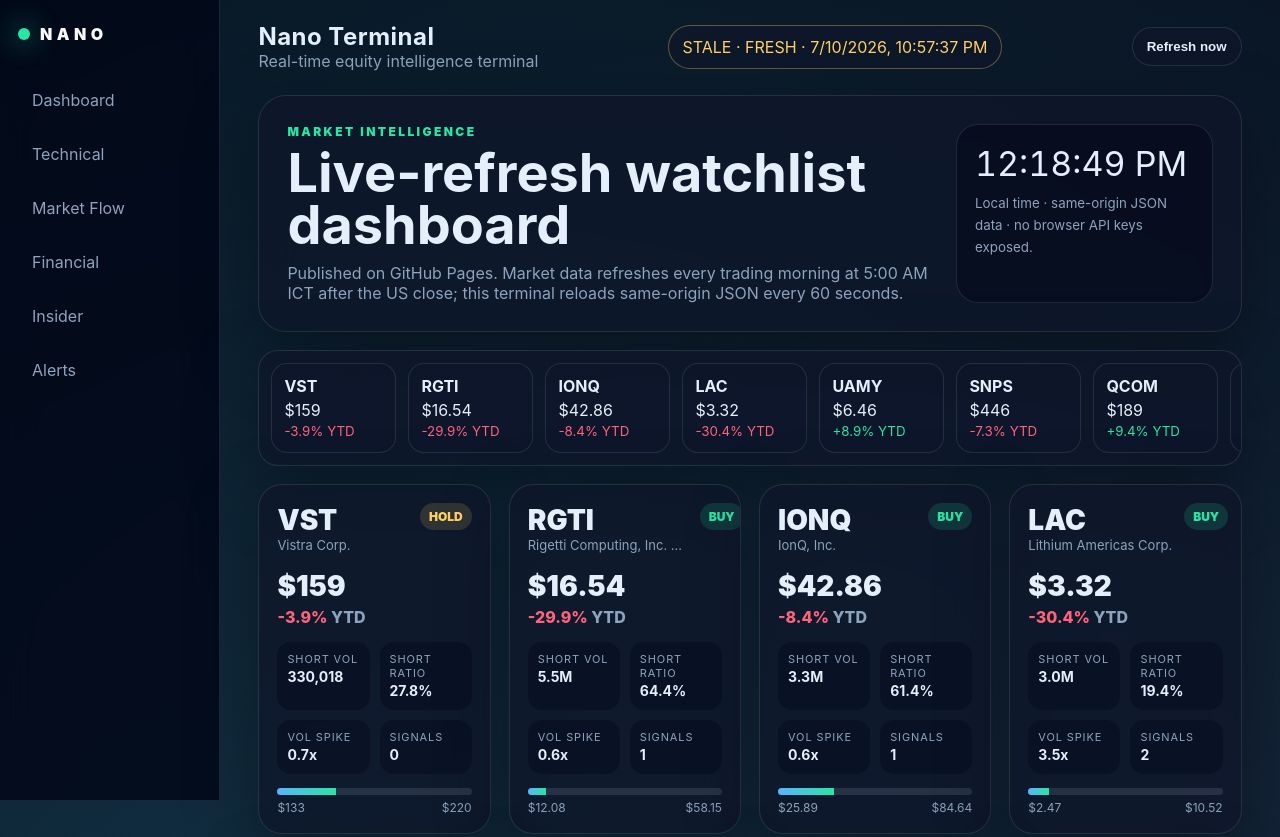
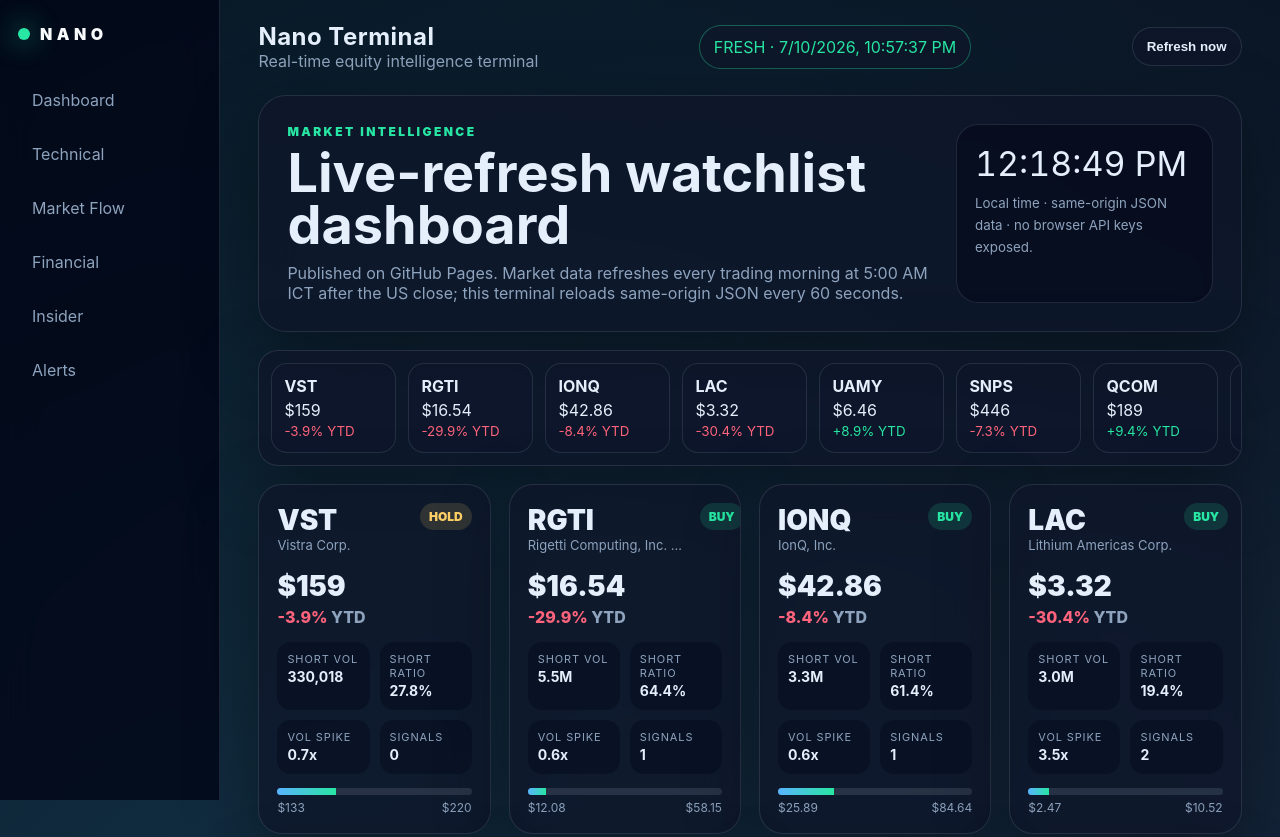
Before and after one commit to pswong661-eng/nexus-stock-dashboard, a website: page index.html in a window 1280 px wide. Shown: the top 837 px of the page. Drawn offline with nearby package versions, Linux system fonts and the light colour scheme.

Commit message:
fix: heal Nano dashboard audit warnings

```diff
--- a/app.js
+++ b/app.js
@@ -13,7 +13,18 @@
 const refreshBtn = $('refresh-btn');
 function updateClock(){ $('clock').textContent = new Date().toLocaleTimeString(); } setInterval(updateClock,1000); updateClock();
 async function loadData(){ const res = await fetch(`${DATA_URL}?t=${Date.now()}`, { cache:'no-store' }); if(!res.ok) throw new Error(`Data fetch failed: ${res.status}`); return res.json(); }
-function renderStatus(data){ const g=new Date(data.generatedAt); const age=(Date.now()-g.getTime())/60000; const stale=age>(data.staleAfterMinutes||1440); const pill=$('status-pill'); pill.className=`status-pill ${stale?'stale':'live'}`; pill.textContent=`${stale?'STALE':'LIVE'} · ${data.dataStatus.toUpperCase()} · ${g.toLocaleString()}`; }
+function renderStatus(data){
+  const g=new Date(data.generatedAt);
+  const age=(Date.now()-g.getTime())/60000;
+  const dataStatus=String(data.dataStatus||'unknown').toUpperCase();
+  const stale=age>(data.staleAfterMinutes||1440);
+  const isFresh=dataStatus==='FRESH';
+  const statusLabel=stale&&!isFresh?'STALE':isFresh?'FRESH':'LIVE';
+  const pill=$('status-pill');
+  pill.className=`status-pill ${statusLabel==='STALE'?'stale':'live'}`;
+  pill.textContent=`${statusLabel} · ${g.toLocaleString()}`;
+  pill.title=`Data status: ${dataStatus}; age: ${Math.round(age)} minutes`;
+}
 function renderTickerStrip(symbols){ $('ticker-strip').innerHTML=symbols.map(s=>`<div class="ticker-chip"><b>${s.symbol}</b><span>${fmtMoney(s.price,s.currency)}</span><br><small class="${cls(s.ytdPct)}">${sign(s.ytdPct)}${fmtNum(s.ytdPct,'%')} YTD</small></div>`).join(''); }
 function renderCards(symbols){ $('stock-cards').innerHTML=symbols.map(s=>{ const pos=([s.price,s.week52Low,s.week52High].every(Number.isFinite)&&s.week52High>s.week52Low)?Math.max(0,Math.min(100,((s.price-s.week52Low)/(s.week52High-s.week52Low))*100)):0; const short=s.shortVolume?.latest||{}; const unusual=s.unusualActivity||{}; return `<article class="stock-card"><div class="card-head"><div><div class="symbol">${s.symbol}</div><div class="name" title="${s.name}">${s.name}</div></div><span class="badge ${s.recommendation}">${s.recommendation}</span></div><div class="price">${fmtMoney(s.price,s.currency)}</div><div class="ytd ${cls(s.ytdPct)}">${sign(s.ytdPct)}${fmtNum(s.ytdPct,'%')} <span class="flat">YTD</span></div><div class="mini-metrics"><div><span>Short Vol</span><b>${fmtCap(short.shortVolume).replace('$','')}</b></div><div><span>Short Ratio</span><b>${fmtRatioPct(short.shortVolumeRatio)}</b></div><div><span>Vol Spike</span><b>${Number.isFinite(unusual.volumeMultiple)?`${unusual.volumeMultiple.toFixed(1)}x`:'N/A'}</b></div><div><span>Signals</span><b>${unusual.signals?.length||0}</b></div></div><div class="range"><div class="range-line"><i style="width:${pos}%"></i></div><div class="range-labels"><span>${fmtMoney(s.week52Low,s.currency)}</span><span>${fmtMoney(s.week52High,s.currency)}</span></div></div></article>`; }).join(''); }
 function makeLineChart(canvas, datasets, labels, extra={}){ return new Chart(canvas,{type:'line',data:{labels,datasets},options:{responsive:true,interaction:{mode:'index',intersect:false},plugins:{legend:{labels:{color:'#cbd5e1'}}},scales:{x:{ticks:{color:'#8ea3bd',maxTicksLimit:7},grid:{color:'rgba(148,163,184,.09)'}},y:{ticks:{color:'#8ea3bd'},grid:{color:'rgba(148,163,184,.09)'},...extra.y}}}}); }
--- a/index.html
+++ b/index.html
@@ -5,6 +5,8 @@
   <meta name="viewport" content="width=device-width, initial-scale=1" />
   <title>Nano Stock Intelligence</title>
   <meta name="description" content="Live-refresh stock intelligence dashboard with technical, financial, and insider pages." />
+  <link rel="icon" href="./favicon.ico" sizes="any" />
+  <link rel="icon" href="./favicon.svg" type="image/svg+xml" />
   <link rel="preconnect" href="https://cdn.jsdelivr.net" />
   <link rel="stylesheet" href="./style.css?v=market-flow-20260613" />
   <script src="https://cdn.jsdelivr.net/npm/chart.js@4.4.7/dist/chart.umd.min.js" defer></script>
--- a/scripts/build-site.mjs
+++ b/scripts/build-site.mjs
@@ -6,7 +6,7 @@
 const dist = new URL('../dist/', import.meta.url);
 await fs.rm(dist, { recursive: true, force: true });
 await fs.mkdir(new URL('./public/data/', dist), { recursive: true });
-for (const file of ['index.html', 'style.css', 'app.js', 'CNAME']) {
+for (const file of ['index.html', 'style.css', 'app.js', 'CNAME', 'favicon.ico', 'favicon.svg']) {
   try {
     await fs.copyFile(new URL(file, root), new URL(file, dist));
   } catch (err) {
```
Also changed, not shown: favicon.ico (added), favicon.svg (added).
